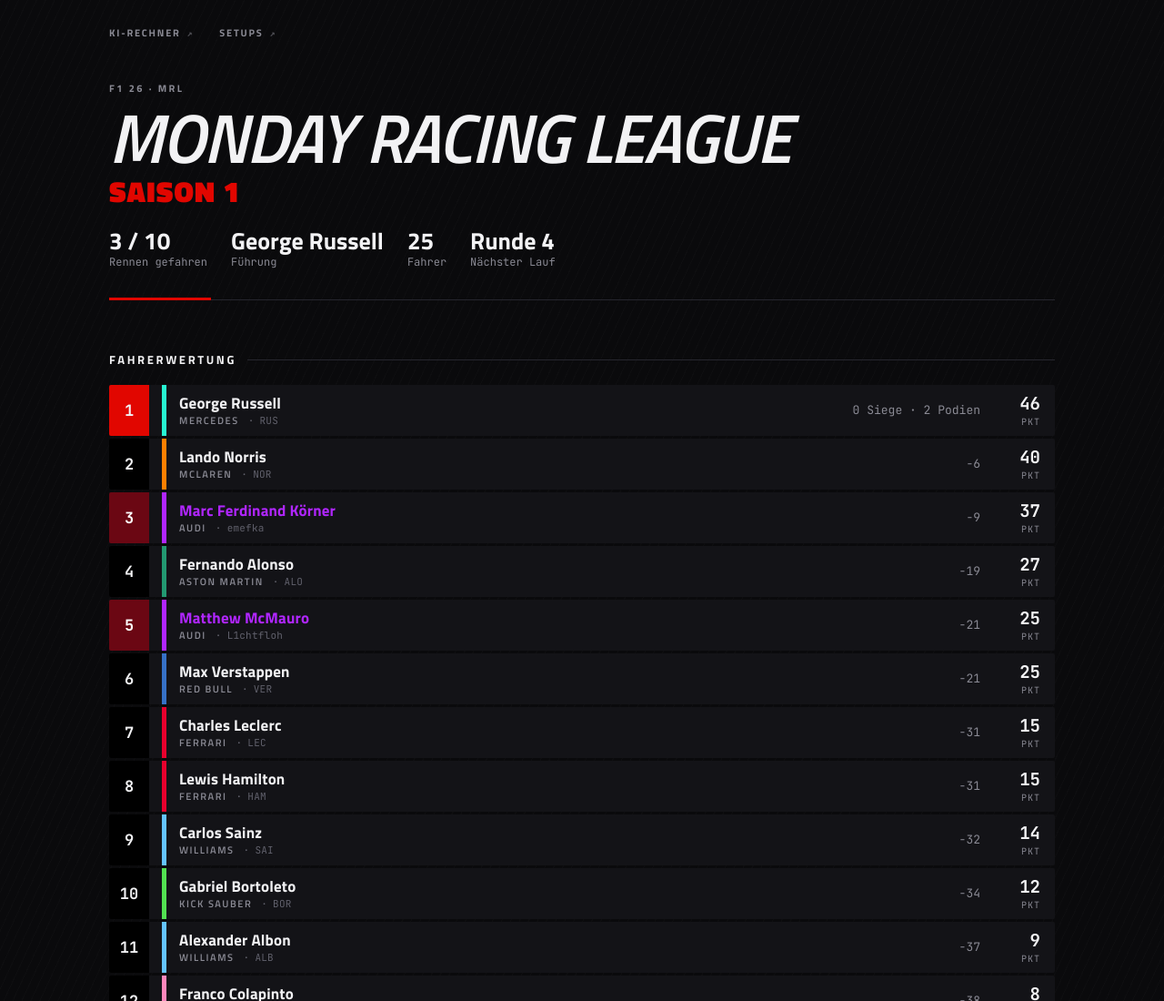
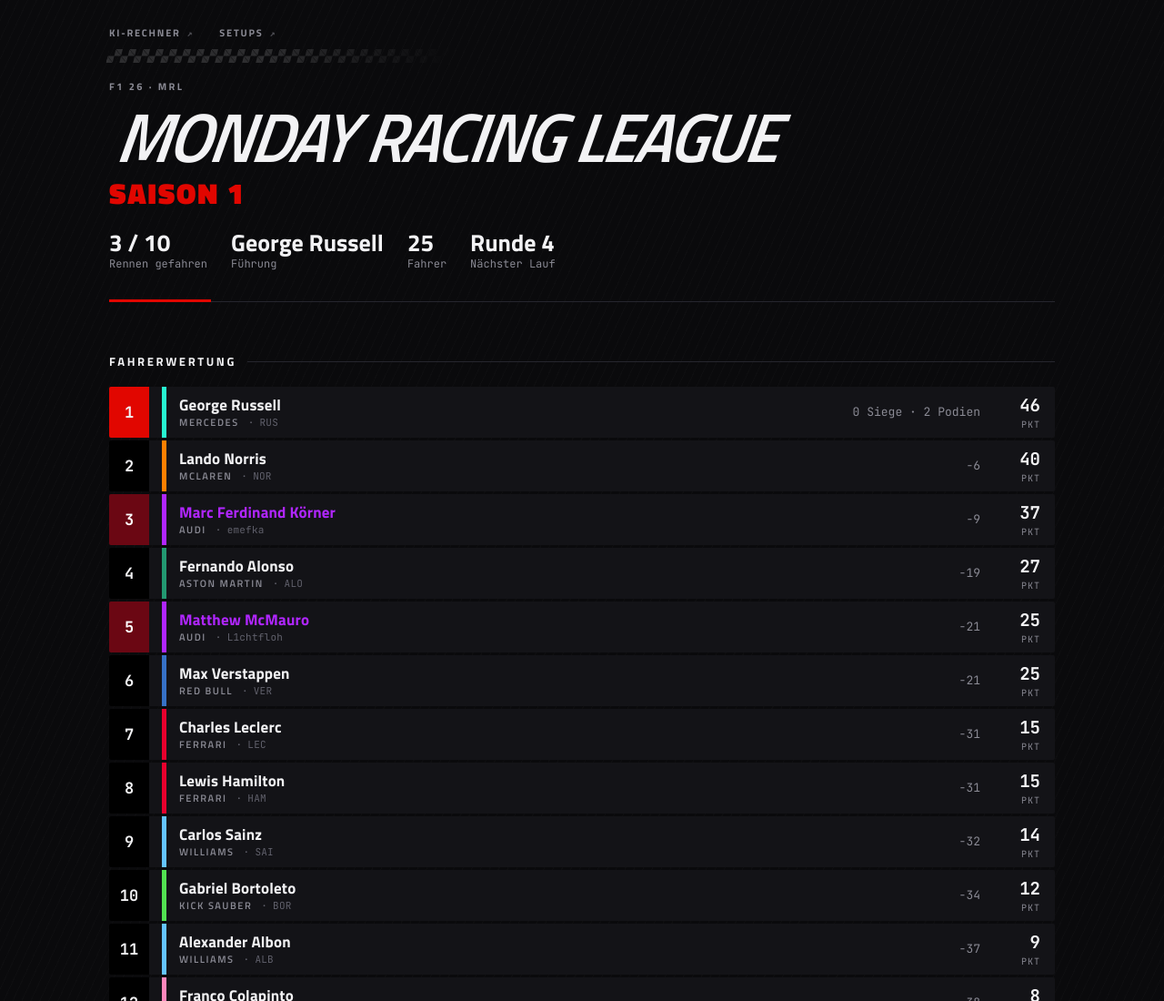
Before and after one commit to emefkaner/f1, a plain HTML site: page index.html in a window 1280 px wide. Shown: the top 1100 px of the page at 91% size. Drawn offline with Linux system fonts and the light colour scheme.

Commit message:
Zielflaggen-Band im Kopf, Ueberschrift naeher am F1-Wortzeichen
Schmales Karomuster ueber der Ueberschrift, geneigt und nach rechts
auslaufend. Die Ueberschrift ist zusaetzlich geschert und enger gesetzt,
um dem Charakter des F1-Wortzeichens naeherzukommen - mit Titillium Web,
nicht mit der proprietaeren Formula1-Schrift.

```diff
--- a/index.html
+++ b/index.html
@@ -254,17 +254,39 @@
 .topnav .ext{font-family:var(--mono);font-size:10px;margin-left:7px;opacity:.55}
 
 /* ── Kopf ──────────────────────────────────────────── */
-.masthead{padding:36px 0 32px;border-bottom:1px solid var(--line);position:relative}
+.masthead{padding:34px 0 32px;border-bottom:1px solid var(--line);position:relative}
 .masthead::after{content:"";position:absolute;left:0;bottom:-1px;width:112px;height:3px;background:var(--red)}
+
+/* Zielflagge als schmales Band über der Überschrift, nach rechts auslaufend */
+.masthead::before{
+  content:"";position:absolute;top:0;left:0;height:15px;width:min(380px,62%);
+  background-image:
+    linear-gradient(45deg,var(--white) 25%,transparent 25%,transparent 75%,var(--white) 75%),
+    linear-gradient(45deg,var(--white) 25%,transparent 25%,transparent 75%,var(--white) 75%);
+  background-size:15px 15px;
+  background-position:0 0,7.5px 7.5px;
+  opacity:.15;
+  transform:skewX(-14deg);transform-origin:left top;
+  -webkit-mask-image:linear-gradient(90deg,#000 45%,transparent 100%);
+  mask-image:linear-gradient(90deg,#000 45%,transparent 100%);
+  pointer-events:none
+}
 .eyebrow{
   font-size:11px;letter-spacing:.22em;text-transform:uppercase;color:var(--muted);
   font-weight:700;margin:0 0 10px
 }
+/* Titillium Black Italic, zusätzlich geschert und enger gesetzt — näher am
+   Charakter des F1-Wortzeichens, ohne dessen proprietäre Schrift zu nutzen. */
 h1{
-  margin:0;font-weight:900;font-style:italic;letter-spacing:-.02em;
-  font-size:clamp(38px,8.5vw,76px);line-height:.92;text-transform:uppercase
+  margin:0;font-weight:900;font-style:italic;letter-spacing:-.035em;
+  font-size:clamp(38px,8.5vw,76px);line-height:.94;text-transform:uppercase;
+  transform:skewX(-7deg);transform-origin:left bottom;
+  width:fit-content;max-width:100%
 }
-h1 .season{display:block;color:var(--red);font-size:.42em;letter-spacing:.04em;margin-top:10px;font-style:normal}
+h1 .season{
+  display:block;color:var(--red);font-size:.42em;letter-spacing:.06em;
+  margin-top:12px;font-style:normal;transform:skewX(7deg);transform-origin:left bottom
+}
 .meta{display:flex;flex-wrap:wrap;gap:26px;margin-top:26px}
 .meta div{font-family:var(--mono);font-size:12px;color:var(--muted)}
 .meta b{display:block;font-family:var(--sans);font-size:26px;font-weight:700;color:var(--white);line-height:1.1}
```
Also changed, not shown: archiv/session_results_03082026_2218.csv (added, +31 -0 lines).
